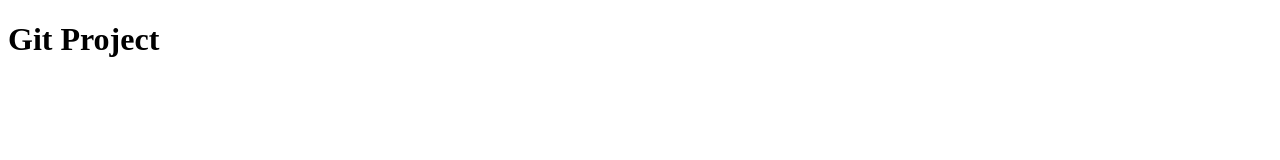
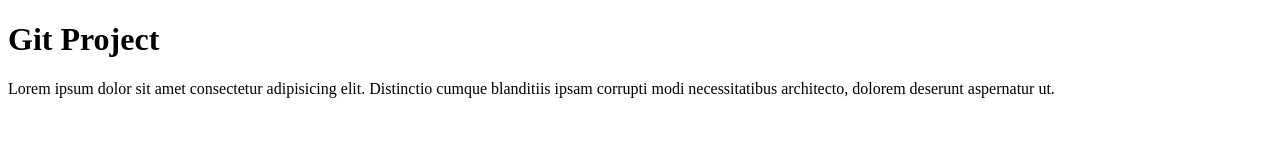
Before and after one commit to Shweta-50/gitproject, a plain HTML site: page index.html in a window 1280 px wide. Drawn offline with Linux system fonts and the light colour scheme.

Commit message:
updated index.html

```diff
--- a/index.html
+++ b/index.html
@@ -8,6 +8,11 @@
   </head>
   <body>
     <h1>Git Project</h1>
+    <p>
+      Lorem ipsum dolor sit amet consectetur adipisicing elit. Distinctio cumque
+      blanditiis ipsam corrupti modi necessitatibus architecto, dolorem deserunt
+      aspernatur ut.
+    </p>
     <script src="./index.js"></script>
   </body>
 </html>
```
